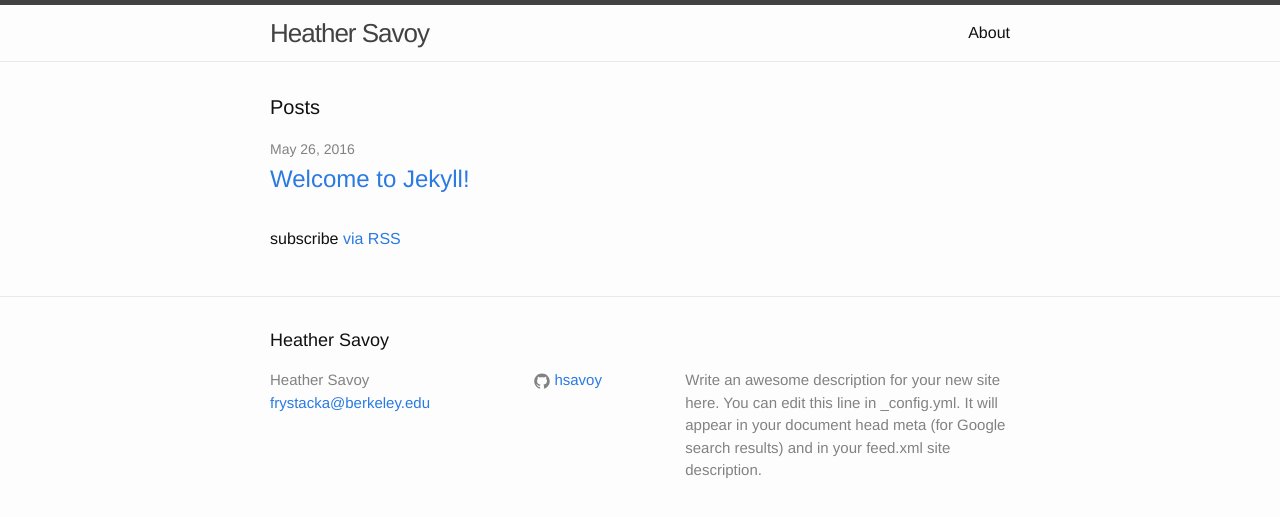
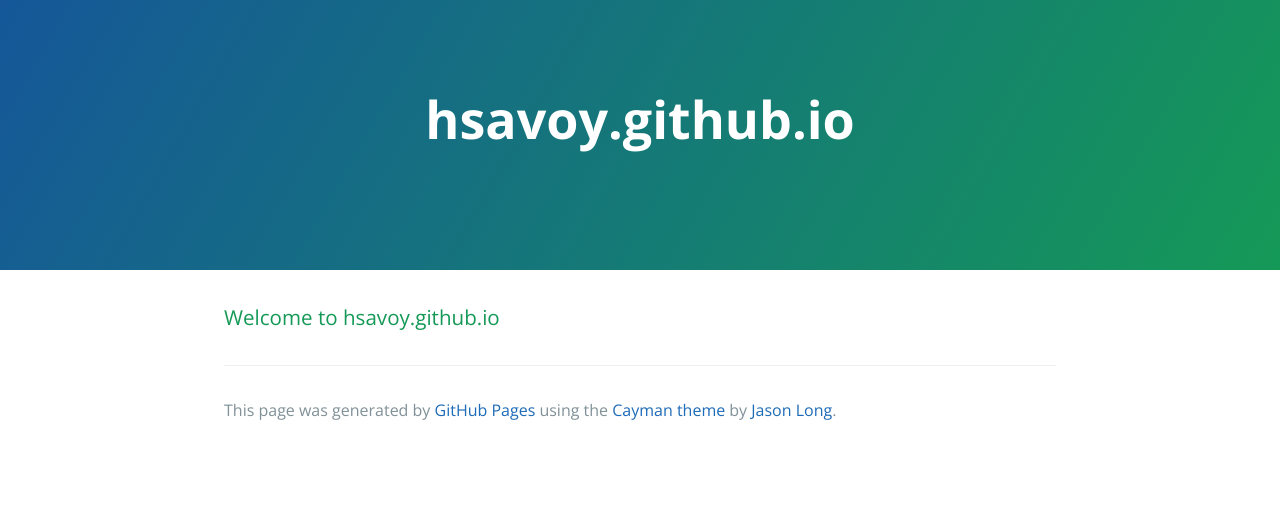
Before and after one commit to hsavoy/hsavoy.github.io, a Jekyll site: the page index.html, which Jekyll copies as it is, in a window 1280 px wide. Shown: the top 517 px of the page. Built offline with Jekyll 4.4.1, drawn with Linux system fonts in a browser that asks for light colours.

Commit message:
Replace master branch with page content via GitHub

```diff
--- a/index.html
+++ b/index.html
@@ -1,23 +1,31 @@
----
-layout: default
----
+<!DOCTYPE html>
+<html lang="en-us">
+  <head>
+    <meta charset="UTF-8">
+    <title>hsavoy.github.io by hsavoy</title>
+    <meta name="viewport" content="width=device-width, initial-scale=1">
+    <link rel="stylesheet" type="text/css" href="stylesheets/normalize.css" media="screen">
+    <link href='https://fonts.googleapis.com/css?family=Open+Sans:400,700' rel='stylesheet' type='text/css'>
+    <link rel="stylesheet" type="text/css" href="stylesheets/stylesheet.css" media="screen">
+    <link rel="stylesheet" type="text/css" href="stylesheets/github-light.css" media="screen">
+  </head>
+  <body>
+    <section class="page-header">
+      <h1 class="project-name">hsavoy.github.io</h1>
+      <h2 class="project-tagline"></h2>
+    </section>
 
-<div class="home">
+    <section class="main-content">
+      <h3>
+<a id="welcome-to-hsavoygithubio" class="anchor" href="#welcome-to-hsavoygithubio" aria-hidden="true"><span aria-hidden="true" class="octicon octicon-link"></span></a>Welcome to hsavoy.github.io</h3>
 
-  <h1 class="page-heading">Posts</h1>
+      <footer class="site-footer">
 
-  <ul class="post-list">
-    {% for post in site.posts %}
-      <li>
-        <span class="post-meta">{{ post.date | date: "%b %-d, %Y" }}</span>
+        <span class="site-footer-credits">This page was generated by <a href="https://pages.github.com">GitHub Pages</a> using the <a href="https://github.com/jasonlong/cayman-theme">Cayman theme</a> by <a href="https://twitter.com/jasonlong">Jason Long</a>.</span>
+      </footer>
 
-        <h2>
-          <a class="post-link" href="{{ post.url | prepend: site.baseurl }}">{{ post.title }}</a>
-        </h2>
-      </li>
-    {% endfor %}
-  </ul>
+    </section>
 
-  <p class="rss-subscribe">subscribe <a href="{{ "/feed.xml" | prepend: site.baseurl }}">via RSS</a></p>
 
-</div>
+  </body>
+</html>
```
